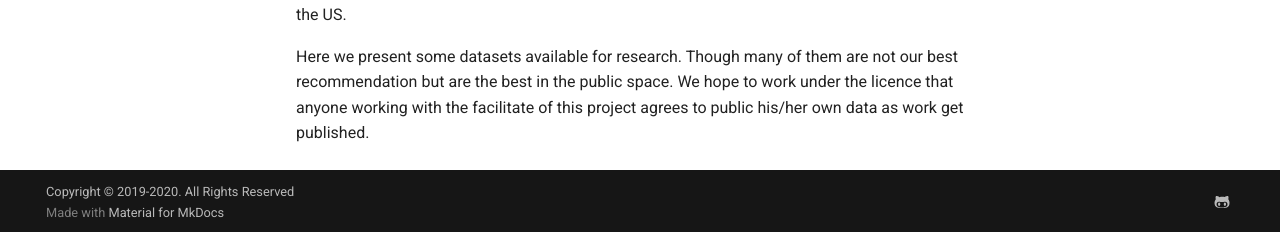
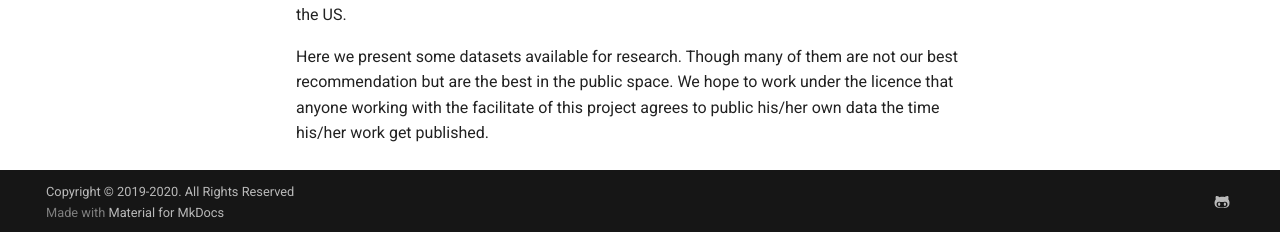
Before and after one commit to Glacier-Ice/data-sci-api, an MkDocs documentation site: the page built from docs/docs/EN/resources.md, in a window 1280 px wide and 1094 px high. Shown: the part 859-1091 px from the top of the window. Built offline with MkDocs 1.6.1 and Material for MkDocs 9.7.7, drawn with Linux system fonts in a browser that asks for light colours; nearby versions of some CDN libraries; library files that are not in the unit come from our copies; comment, search, counter and statistics services are not loaded.

Commit message:
Update resources.md

```diff
--- a/docs/docs/EN/resources.md
+++ b/docs/docs/EN/resources.md
@@ -15,6 +15,6 @@ It's worth noticing that even between OECD countries, the level of information d
 However, some crowd-sourcing/self-organizing research groups has managed to form some of the datasets in several places. Including the famous [covid-tracking project](https://covidtracking.com/) and [JHU dashboard](http://gisanddata.maps.arcgis.com/apps/opsdashboard/index.html) in the US.
 
 Here we present some datasets available for research. Though many of them are not our best recommendation but are the best in the public space.
-We hope to work under the licence that anyone working with the facilitate of this project agrees to public his/her own data as work get published.
+We hope to work under the licence that anyone working with the facilitate of this project agrees to public his/her own data the time his/her work get published.
 
 <add data sources>
```
